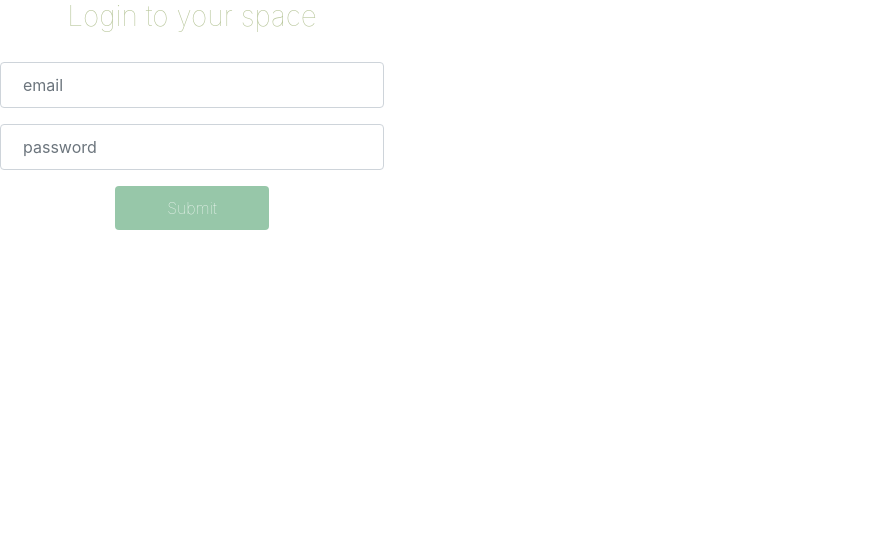
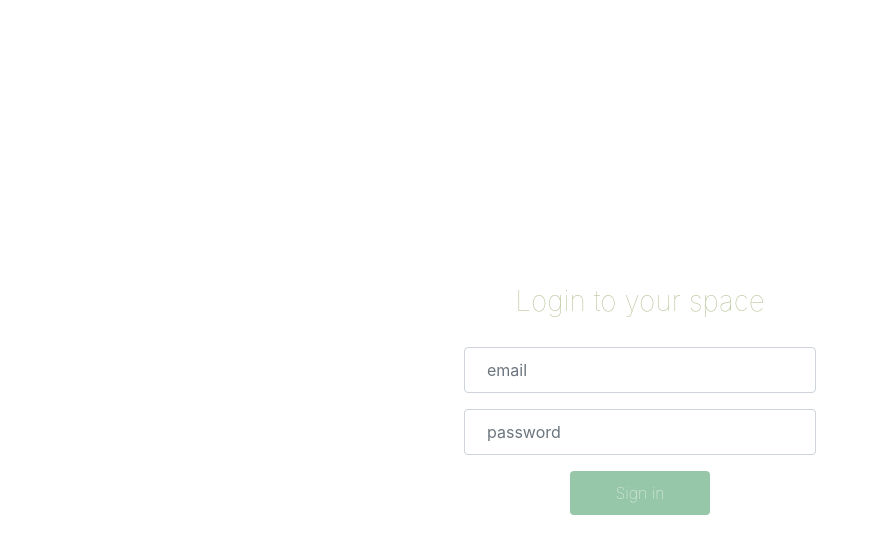
Before and after one commit to BAHHOU/my-manager, an Angular app: page /#/ in a window 1280 px wide. Shown: the top 554 px of the page, without its empty margins (0-879 px from the left). Built offline with nearby package versions, Linux system fonts and the light colour scheme.

Commit message:
[project ui] edited login ui

```diff
--- a/src/app/app.component.html
+++ b/src/app/app.component.html
@@ -1 +1,3 @@
-<router-outlet></router-outlet>
+<div id="app-container">
+  <router-outlet></router-outlet>
+</div>
--- a/src/app/app.component.scss
+++ b/src/app/app.component.scss
@@ -0,0 +1,6 @@
+// Style global of the template
+
+#app-container {
+  width: 100%;
+  height: 100%;
+}
--- a/src/app/component/login/login.component.html
+++ b/src/app/component/login/login.component.html
@@ -1,3 +1,4 @@
+<div id="login-page-container">
   <div class="login-container">
     <h3 class="login-title">Login to your space</h3>
     <form class="login-form">
@@ -9,8 +10,9 @@
         <input type="text" class="form-control login-input" placeholder="password" required>
       </div>
 
-    <button type="submit" class="btn btn-primary">Submit</button>
+      <button type="submit" class="btn btn-primary" (click)="switchToHome()">Sign in</button>
 
     </form>
   </div>
+</div>
 <!-- <button (click)="switchToHome()">Switch to Home</button> -->
--- a/src/app/component/login/login.component.scss
+++ b/src/app/component/login/login.component.scss
@@ -1,17 +1,18 @@
 //
-// .login-container {
-//   width: 30%;
-//   display: flex;
-//   flex-direction: column;
-//   align-items: center;
-// }
 
-.login-container {
-  width: 30%;
+#login-page-container {
+  width: 100%;
+  height: 100%;
   display: flex;
-  flex-direction: column;
+  justify-content: center;
   align-items: center;
 
+  .login-container {
+    width: 22em;
+    display: flex;
+    flex-direction: column;
+    align-items: center;
+  }
   .login-form {
     display: flex;
     flex-direction: column;
--- a/src/index.html
+++ b/src/index.html
@@ -11,7 +11,7 @@
 </head>
 
 <body>
-  <app-root id="app-root"></app-root>
+  <app-root></app-root>
 </body>
 
 </html>
--- a/src/styles.scss
+++ b/src/styles.scss
@@ -1,24 +1,11 @@
 $font-stack: "Lato", Helvetica, sans-serif;
+
 // global css for the page
 html,
 body {
   width: 100%;
-  min-height: 100%;
-  display: flex;
+  height: 100%;
   font-family: $font-stack;
 }
 
 // the root page of the app
-
-#app-root {
-  width: 100%;
-  height: 100%;
-}
-
-[_nghost-c1] {
-  height: 100%;
-  display: flex;
-  flex-grow: 1;
-  align-items: center;
-  justify-content: center;
-}
```
Lines whose indentation alone changed are shown as unchanged.
